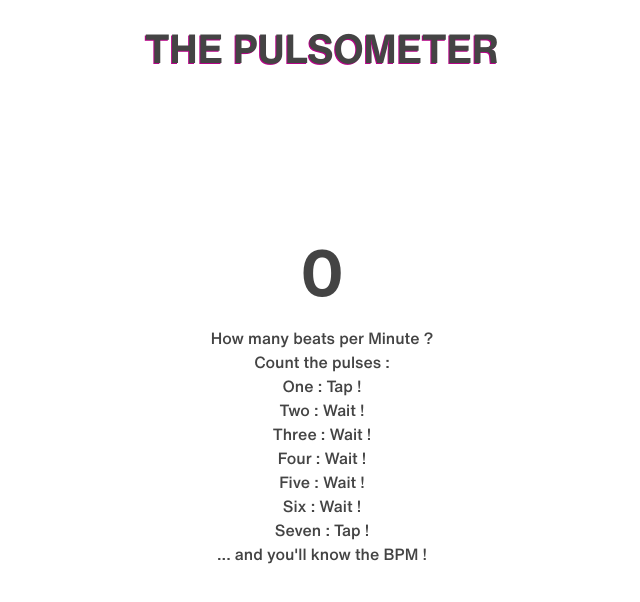
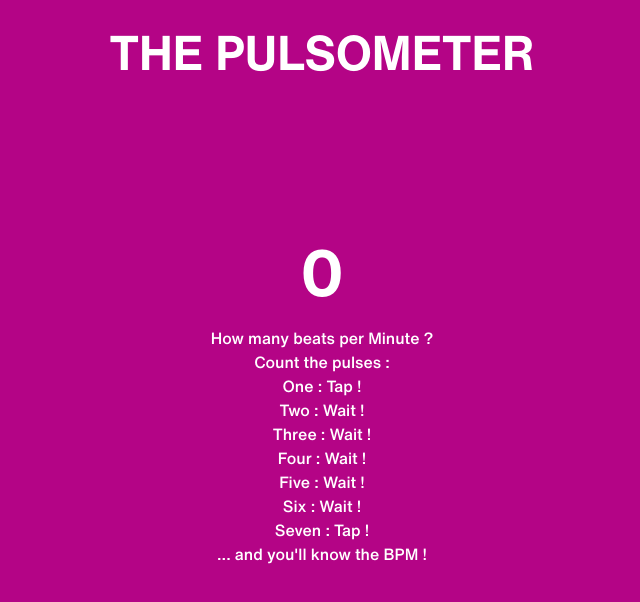
Before and after one commit to coyotte508/bpm, a Vue app: page / in a window 1280 px wide. Shown: the top 602 px of the page, without its empty margins (318-958 px from the left). Built offline with nearby package versions, Linux system fonts and the light colour scheme.

Commit message:
Fix colors

```diff
--- a/src/App.vue
+++ b/src/App.vue
@@ -1,6 +1,6 @@
 <template>
   <div id="app" @mousedown="touch" @touchstart="touch" :class="{ticking}">
-    <h1 class="pt-4" style="left: 0; right: 0; position: absolute">THE PULSOMETER</h1>
+    <h1 class="pt-4" style="left: 0; right: 0; position: absolute; font-size: 3rem">THE PULSOMETER</h1>
 
     <div style="flex-grow: 1; min-height: 80px"></div>
 
@@ -61,9 +61,8 @@ export default class App extends Vue {
 
 @import '~bootstrap/scss/bootstrap.scss';
 
-$background: white;
-$text: #444;
-$highlight: #B40486;
+$background: #B40486;
+$text: WHITE;
 
 @font-face {font-family:'HelveticaNowText';src:url('/typefaces/Helvetica-Now-Text-Light.woff') format('woff');font-style:normal;font-weight:300;}
 @font-face {font-family:'HelveticaNowText';src:url('/typefaces/Helvetica-Now-Text-Medium.woff') format('woff');font-style:normal;font-weight:500;}
@@ -80,9 +79,11 @@ $highlight: #B40486;
   height: 100%;
 
   background-color: $background;
+  color: $text;
 
   &.ticking {
-    background-color: $highlight;
+    background-color: $text;
+    color: $background;
   }
   transition-duration: 200ms;
 
@@ -94,26 +95,8 @@ h1, h2, h3, h4, h5, h6 {
   font-weight: 700;
 }
 
-h1 {
-  // Title
-  // color: #2c3e50;
-  color: $text;
-  text-shadow: -1px 1px $highlight;
-}
-
-
-.manual {
-  color: $text;
-  transition-delay: 200ms;
-
-  .ticking & {
-    // opacity: 0;
-  }
-}
-
 .bpm {
   font-size: 4em;
-  color: $text;
 }
 
 html {
```
